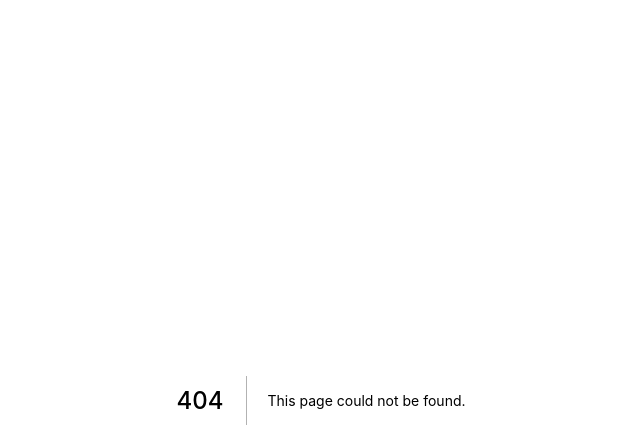
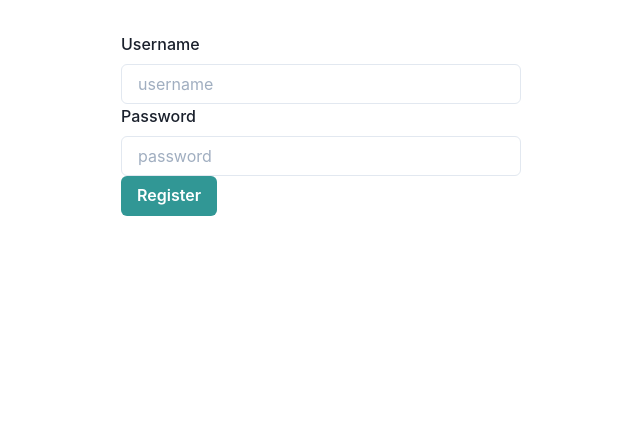
Before and after one commit to adketuri/historia-client, a Next.js app: page /register in a window 1280 px wide. Before the commit this address had no page. Shown: the top 448 px of the page, without its empty margins (319-959 px from the left). Built offline with nearby package versions, Linux system fonts and the light colour scheme.

Commit message:
Style a register page

```diff
--- a/package.json
+++ b/package.json
@@ -11,10 +11,13 @@
     "@chakra-ui/react": "^1.0.0",
     "@emotion/react": "^11.0.0",
     "@emotion/styled": "^11.0.0",
+    "formik": "^2.2.6",
     "framer-motion": "^2.9.4",
+    "graphql": "^15.5.0",
     "next": "latest",
     "react": "^17.0.1",
-    "react-dom": "^17.0.1"
+    "react-dom": "^17.0.1",
+    "urlq": "^0.1.0"
   },
   "license": "MIT",
   "devDependencies": {
--- /dev/null
+++ b/src/components/InputField.tsx
@@ -0,0 +1,21 @@
+import { FormControl, FormErrorMessage, FormLabel, Input } from "@chakra-ui/react";
+import { useField } from "formik";
+import React from "react";
+import { InputHTMLAttributes } from "react";
+
+
+type InputFieldProps = InputHTMLAttributes<HTMLInputElement> & {
+    label: string;
+    name: string;
+};
+
+export const InputField: React.FC<InputFieldProps> = ({label, size:_, ...props}) => {
+    const [field, {error}] = useField(props);
+    return (
+        <FormControl isInvalid={!!error}>
+            <FormLabel htmlFor={field.name}>{label}</FormLabel>
+            <Input {...field} {...props} id={field.name} placeholder={props.placeholder}/>
+            {error && <FormErrorMessage>{error}</FormErrorMessage>}
+        </FormControl>
+    )
+};
--- /dev/null
+++ b/src/components/Wrapper.tsx
@@ -0,0 +1,10 @@
+import { Box } from "@chakra-ui/react";
+import React from "react";
+
+interface WrapperProps {
+    variant?: 'small' | 'regular'
+}
+
+export const Wrapper: React.FC<WrapperProps> = ({ children, variant='regular' }) => {
+    return <Box mt={8} mx="auto" w="100%" maxW={ variant === 'regular' ? "800px" : "400px"}>{children}</Box>;
+}
--- /dev/null
+++ b/src/pages/register.tsx
@@ -0,0 +1,27 @@
+import React from 'react';
+import { Form, Formik } from 'formik';
+import { FormControl, FormLabel, Input, FormErrorMessage, Button } from '@chakra-ui/react';
+import { Wrapper } from '../components/Wrapper';
+import { InputField } from '../components/InputField';
+
+interface RegisterProps {
+
+}
+
+export const Register: React.FC<RegisterProps> = () => {
+    return (
+        <Wrapper variant='small'>
+            <Formik initialValues={{ username: ""}} onSubmit={() => console.log("AA")}>
+                {({ isSubmitting} ) => (
+                    <Form>
+                        <InputField name='username' placeholder='username' label='Username'/>
+                        <InputField name='password' placeholder='password' label='Password' type='password'/>
+                        <Button type='submit' isLoading={isSubmitting} colorScheme="teal">Register</Button>
+                    </Form>
+                )}
+            </Formik>
+        </Wrapper>
+    );
+}
+
+export default Register
```
Also changed, not shown: 1 other file (tests, documents, lock files or other folders).
